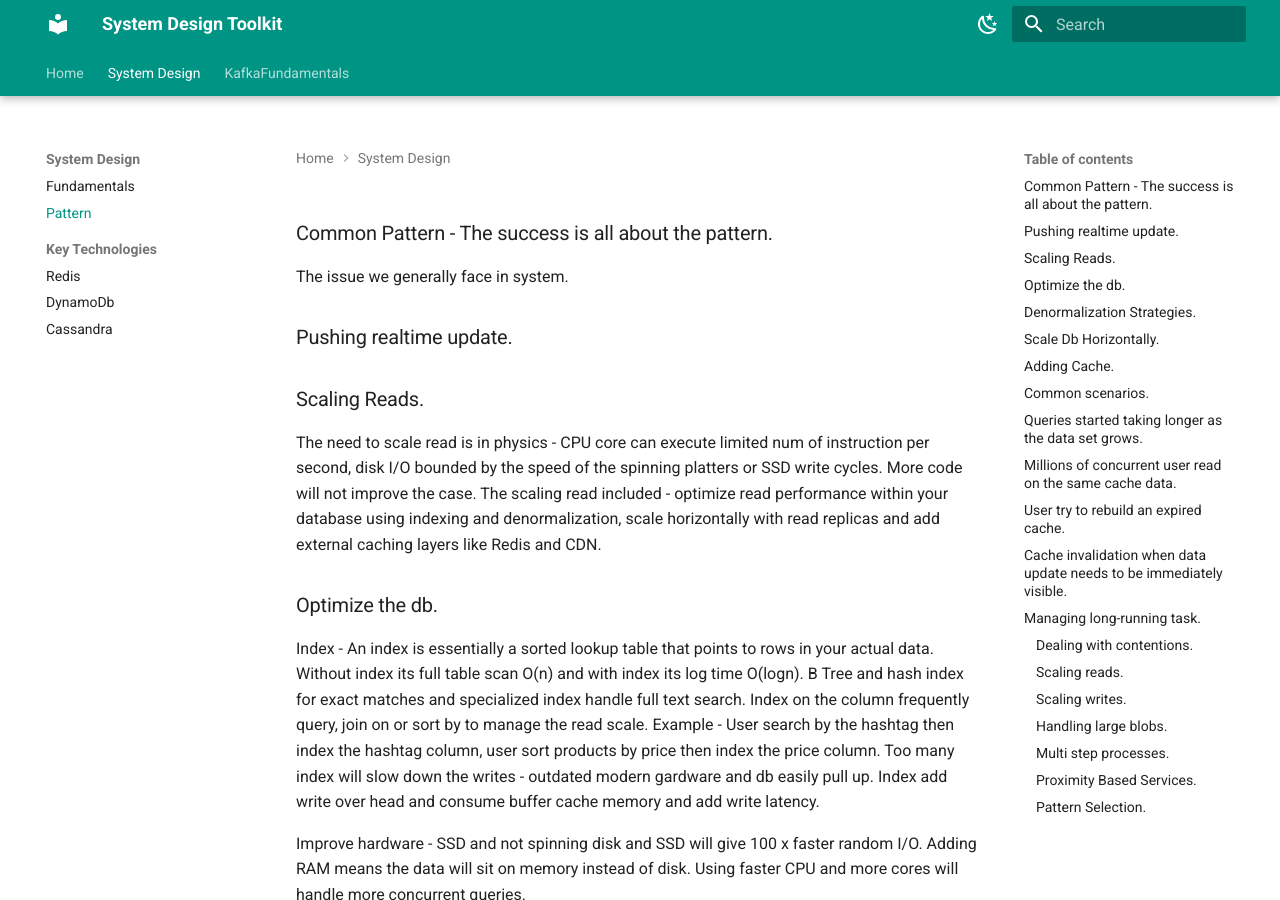
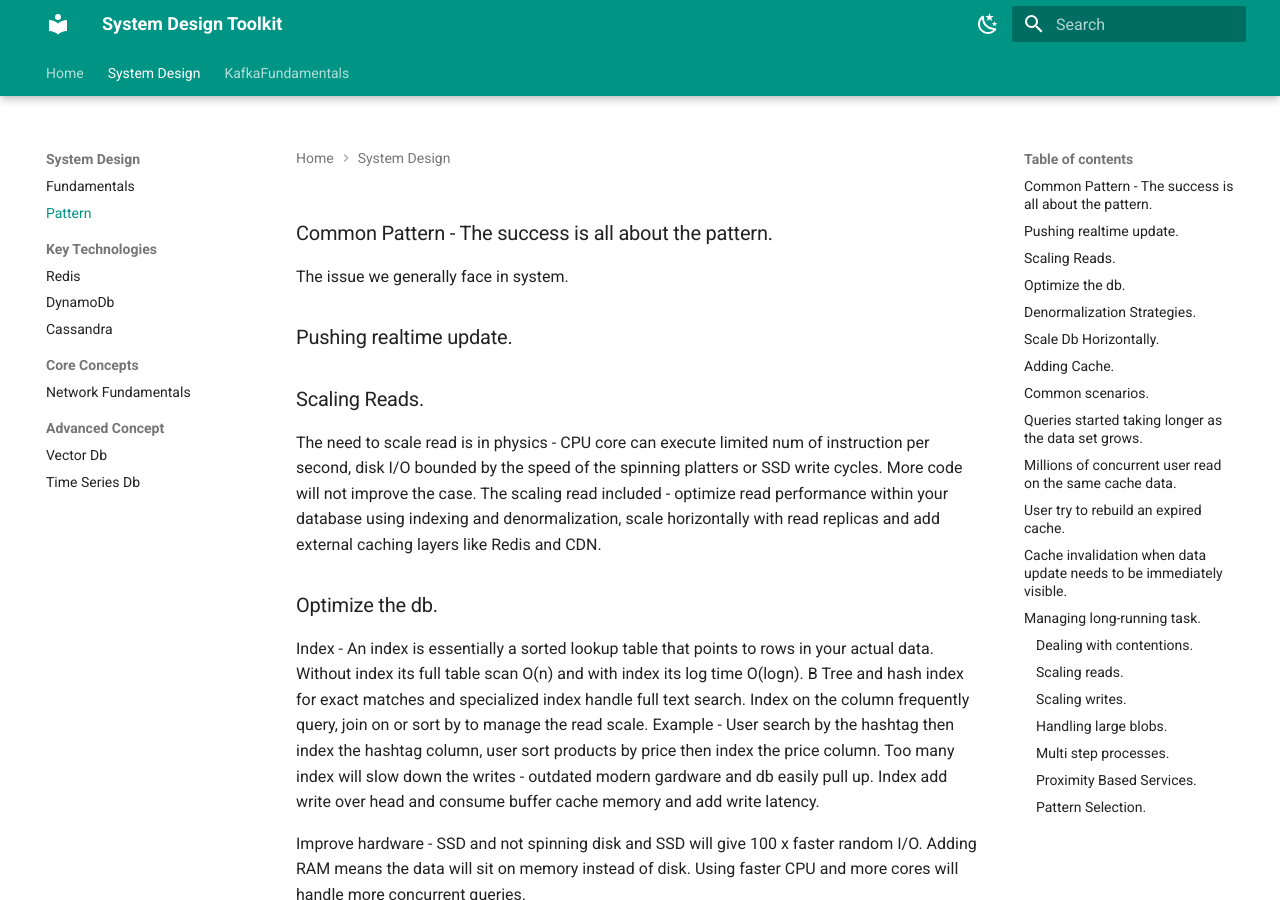
Before and after one commit to Suchismita-Deb/blogSystemDesign, an MkDocs documentation site: the page built from docs/SystemDesign/Pattern.md, in a window 1280 px wide and 900 px high. Built offline with MkDocs 1.6.1 and Material for MkDocs 9.7.7, drawn with Linux system fonts in a browser that asks for light colours.

Commit message:
initial commit.

```diff
--- a/mkdocs.yml
+++ b/mkdocs.yml
@@ -6,9 +6,14 @@ nav:
       - Fundamentals: SystemDesign/Fundamentals.md
       - Pattern: SystemDesign/Pattern.md
       - Key Technologies:
-          - Redis: Redis.md
+          - Redis: SystemDesign/KeyTechnologies/Redis.md
           - DynamoDb: DynamoDb.md
           - Cassandra: Cassandra.md
+      - Core Concepts:
+          - Network Fundamentals: SystemDesign/CoreConcepts/Network.md
+      - Advanced Concept:
+          - Vector Db: SystemDesign/AdvancedConcept/Vector.md
+          - Time Series Db: SystemDesign/AdvancedConcept/TimeSeriesDb.md
   - KafkaFundamentals:
       - ProducerConsumer: KafkaFundamentals/ProducerConsumer.md
 
```
Also changed, not shown: docs/SystemDesign/KeyTechnologies/Redis.md (added).
